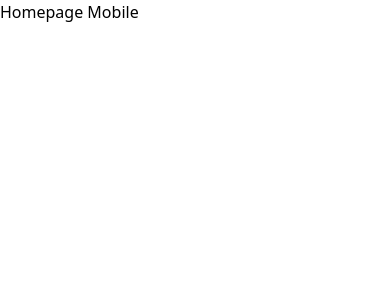
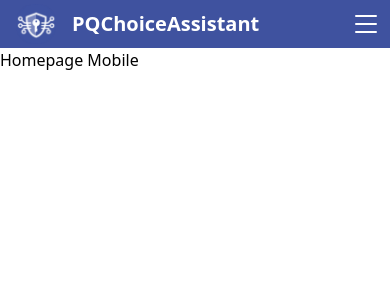
Before and after one commit to basvdl97/PQChoiceAssistant, a Vue app: page / in a window 390 px wide. Shown: the top 300 px of the page. Built offline with nearby package versions, Linux system fonts and the light colour scheme.

Commit message:
desktop and mobile navs progress

```diff
--- a/src/App.vue
+++ b/src/App.vue
@@ -1,18 +1,18 @@
 <template>
-  <header>
-
-  </header>
-
+  <Nav />
   <router-view />
 </template>
 
 <script >
 import { RouterView } from 'vue-router'
+import Nav from '@/js/modules/generic/nav/Nav.vue'
+
 
 export default {
   name: 'App',
   components: {
-    RouterView
+    RouterView,
+    Nav
   }
 }
 </script>
--- /dev/null
+++ b/src/js/modules/generic/nav/Nav.vue
@@ -0,0 +1,65 @@
+<template>
+    <NavStandard class="hidden platform-viewport-breakpoint:block"
+        :selected_menu_item="selected_menu_item"
+        :menu_items="menu_items"
+    />
+    <NavMobile class="block platform-viewport-breakpoint:hidden"
+        :selected_menu_item="selected_menu_item"
+        :menu_items="menu_items"
+    />
+</template>
+
+<script>
+    import NavStandard from './NavStandard.vue';
+    import NavMobile from './NavMobile.vue';
+
+    export default {
+        name: 'Nav',
+        components: {
+            NavStandard,
+            NavMobile
+        },
+        data(){
+            return {
+                selected_menu_item: 'home',
+                menu_items: [
+                    {
+                        value: this.$router.resolve({name: 'HomePageRoute'}).href.slice(1),
+                        label: 'Home',
+                        route_name: 'HomePageRoute'
+                    },
+                    {
+                        value: this.$router.resolve({name: 'KEMPageRoute'}).href.slice(1),
+                        label: 'KEM choice assistant',
+                        route_name: 'KEMPageRoute',
+                    },
+                    {
+                        value: this.$router.resolve({name: 'DSSPageRoute'}).href.slice(1),
+                        label: 'DSS choice assistant',
+                        route_name: 'DSSPageRoute'
+                    },
+                    {
+                        value: this.$router.resolve({name: 'AlgorithmOverviewPageRoute'}).href.slice(1),
+                        label: 'Overview of PQC algorithms',
+                        route_name: 'AlgorithmOverviewPageRoute'
+                    },
+                    {
+                        value: this.$router.resolve({name: 'AboutPageRoute'}).href.slice(1),
+                        label: 'About',
+                        route_name: 'AboutPageRoute'
+                    },
+                    {
+                        value: 'x',
+                        label: 'Git repo',
+                        route_name: 'GitHubPageRoute'
+                    }
+                ]
+            }
+        },
+        watch: {
+            $route(to, from) {
+                this.selected_menu_item = to.path.slice(1);
+            }
+        }
+    }
+</script>
--- /dev/null
+++ b/src/js/modules/generic/nav/NavMobile.vue
@@ -0,0 +1,54 @@
+<template>
+    <div class="relative w-full">
+
+        <!-- nav bar -->
+        <div class="w-full bg-primary px-2 flex h-12 items-center">
+            <!-- Logo img @/assets/nav-icon.png -->
+            <div class="w-10 min-w-10 min-h-10 h-10 mx-2 ">
+                <img src="@/assets/nav-icon.png" alt="Logo" />
+            </div>
+
+            <!-- title -->
+            <div class=" w-fit">
+                <button @click="$router.push({ name: 'HomePageRoute' })" class="ml-2 text-white text-xl font-semibold">
+                    PQChoiceAssistant
+                </button>
+            </div>
+
+            <!-- menu items -->
+            <div @click="is_menu_open=!is_menu_open" class="ml-auto flex justify-end text-white">
+                <svg xmlns="http://www.w3.org/2000/svg" width="32" height="32" fill="currentColor" class="bi bi-list" viewBox="0 0 16 16">
+                    <path fill-rule="evenodd" d="M2.5 12a.5.5 0 0 1 .5-.5h10a.5.5 0 0 1 0 1H3a.5.5 0 0 1-.5-.5m0-4a.5.5 0 0 1 .5-.5h10a.5.5 0 0 1 0 1H3a.5.5 0 0 1-.5-.5m0-4a.5.5 0 0 1 .5-.5h10a.5.5 0 0 1 0 1H3a.5.5 0 0 1-.5-.5"/>
+                </svg>
+            </div>
+        </div>
+
+        <!-- sliding menu -->
+        <div class="fixed bg-red-300 w-5/6 h-[calc(100vh_-_3rem)] right-0 top-12 transition-transform duration-500 ease-in-out" :class="{
+            'translate-x-[100%]': !is_menu_open,
+            'translate-x-[0%]': is_menu_open
+        }">
+
+        </div>
+    </div>
+</template>
+
+<script>
+export default {
+    props: {
+        menu_items: {
+            type: Array,
+            required: true,
+        },
+        selected_menu_item: {
+            type: String,
+            required: true,
+        },
+    },
+    data(){
+        return {
+            is_menu_open: false
+        }
+    }
+}
+</script>
--- /dev/null
+++ b/src/js/modules/generic/nav/NavStandard.vue
@@ -0,0 +1,43 @@
+<template>
+    <div class="relative w-full">
+        <div class="w-full bg-primary px-8 py-4 flex justify-between items-end">
+            <!-- Logo img @/assets/nav-icon.png -->
+            <div class="absolute w-24 h-24 bg-white rounded-full border-[3px] border-white top-5">
+                <img src="@/assets/nav-icon.png" alt="Logo" />
+            </div>
+
+            <!-- title -->
+            <div class="ml-28 w-fit">
+                <button @click="$router.push({ name: 'HomePageRoute' })" class="text-white">
+                    <h1 class="text-2xl font-bold">PQChoiceAssistant</h1>
+                </button>
+            </div>
+
+            <!-- menu items -->
+            <div class="flex w-fit gap-6 mr-2">
+                <div v-for="menu_item in menu_items" :key="menu_item.value">
+                    <button @click="$router.push({ name: menu_item.route_name })" class="text-white">
+                        <h2 :class="{'font-bold underline': selected_menu_item === menu_item.value}">
+                            {{ menu_item.label }}
+                        </h2>
+                    </button>
+                </div>
+            </div>
+        </div>
+    </div>
+</template>
+
+<script>
+export default {
+    props: {
+        menu_items: {
+            type: Array,
+            required: true,
+        },
+        selected_menu_item: {
+            type: String,
+            required: true,
+        },
+    },
+}
+</script>
--- a/src/js/modules/pages/homepage/HomePage.vue
+++ b/src/js/modules/pages/homepage/HomePage.vue
@@ -1,14 +1,16 @@
 <template>
-    <HomePageStandard class="hidden md:block" />
-    <HomePageMobile class="block md:hidden" />
+    <HomePageStandard class="hidden platform-viewport-breakpoint:block" />
+    <HomePageMobile class="block platform-viewport-breakpoint:hidden" />
 </template>
 
 <script>
+
+
 import HomePageStandard from './views/HomePageStandard.vue'
 import HomePageMobile   from './views/HomePageMobile.vue'
 
 export default {
-  name: 'HomeView',
+  name: 'HomePage',
   components: {
     HomePageStandard,
     HomePageMobile
--- a/src/js/modules/pages/homepage/views/HomePageStandard.vue
+++ b/src/js/modules/pages/homepage/views/HomePageStandard.vue
@@ -1,6 +1,6 @@
 <template>
     <div>
-        Homepage Standard
+        Homepage Standard s
     </div>
 </template>
 
--- a/src/router/router.js
+++ b/src/router/router.js
@@ -6,8 +6,28 @@
   routes: [
     {
       path: '/',
-      name: 'home',
+      name: 'HomePageRoute',
       component: HomePage
+    },
+    {
+      path: '/kem',
+      name: 'KEMPageRoute',
+      // component: HomePage
+    },
+    {
+      path: '/dss',
+      name: 'DSSPageRoute',
+      // component: HomePage
+    },
+    {
+      path: '/algorithm-overview',
+      name: 'AlgorithmOverviewPageRoute',
+      // component: HomePage
+    },
+    {
+      path: '/about',
+      name: 'AboutPageRoute',
+      // component: HomePage
     },
     // {
     //   path: '/about',
--- a/tailwind.config.js
+++ b/tailwind.config.js
@@ -1,10 +1,22 @@
 /** @type {import('tailwindcss').Config} */
 export default {
   content: [
-    "./src/**/*.{vue, js, ts, jsx, tsx, html}",
+    "./src/**/*.{vue, html}",
   ],
   theme: {
-    extend: {},
+    extend: {
+      colors: {
+        // blue and green
+        primary: '#3f529f',
+        secondary: '#41b590',
+
+        // white background
+        tertiary: '#feffff',
+      },
+      screens: {
+        'platform-viewport-breakpoint': '768px',
+      }
+    },
   },
   plugins: [],
 }
```
Also changed, not shown: src/assets/nav-icon.png (added).
